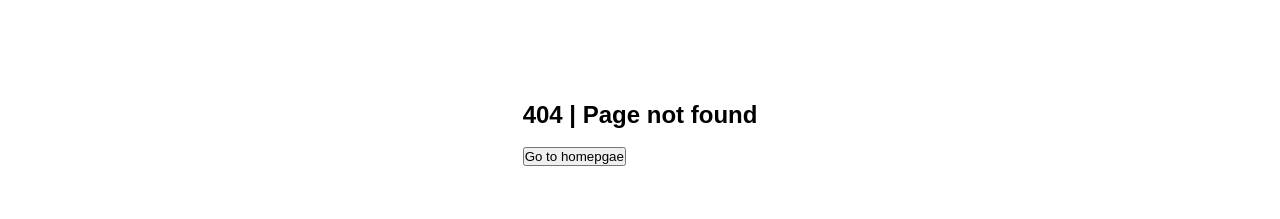
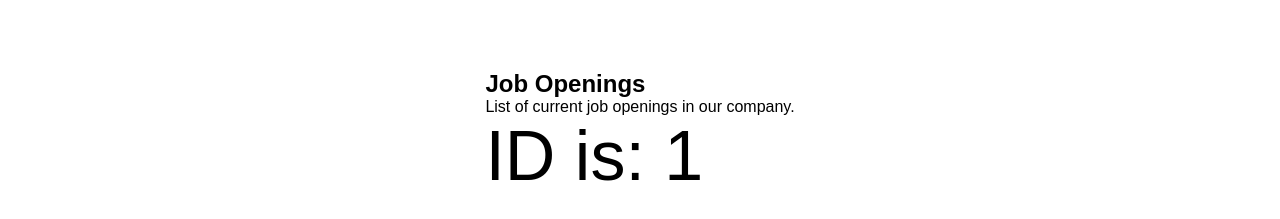
Before and after one commit to abir2907/react-router, a React (Vite) app: page /jobs/1 in a window 1280 px wide. Before the commit this address had no page. Shown: the part 517-736 px from the top of the page. Built offline with nearby package versions, Linux system fonts and the light colour scheme.

Commit message:
Use route parameter and display id using useParams

```diff
--- a/src/App.jsx
+++ b/src/App.jsx
@@ -14,6 +14,7 @@
 import NotFound from "./components/NotFound";
 import JobsLayout from "./layout/JobsLayout";
 import Jobs, { jobsLoader } from "./pages/Jobs";
+import JobDetails from "./components/JobDetails";
 
 const App = () => {
   const router = createBrowserRouter(
@@ -28,6 +29,7 @@
         </Route>
         <Route path="jobs" element={<JobsLayout />}>
           <Route index element={<Jobs />} loader={jobsLoader} />
+          <Route path=":id" element={<JobDetails />} />
         </Route>
         <Route path="*" element={<NotFound />} />
       </Route>
--- /dev/null
+++ b/src/components/JobDetails.jsx
@@ -0,0 +1,13 @@
+import { useParams } from "react-router-dom";
+
+const JobDetails = () => {
+  const { id } = useParams();
+
+  return (
+    <div>
+      <h1>ID is: {id}</h1>
+    </div>
+  );
+};
+
+export default JobDetails;
```
